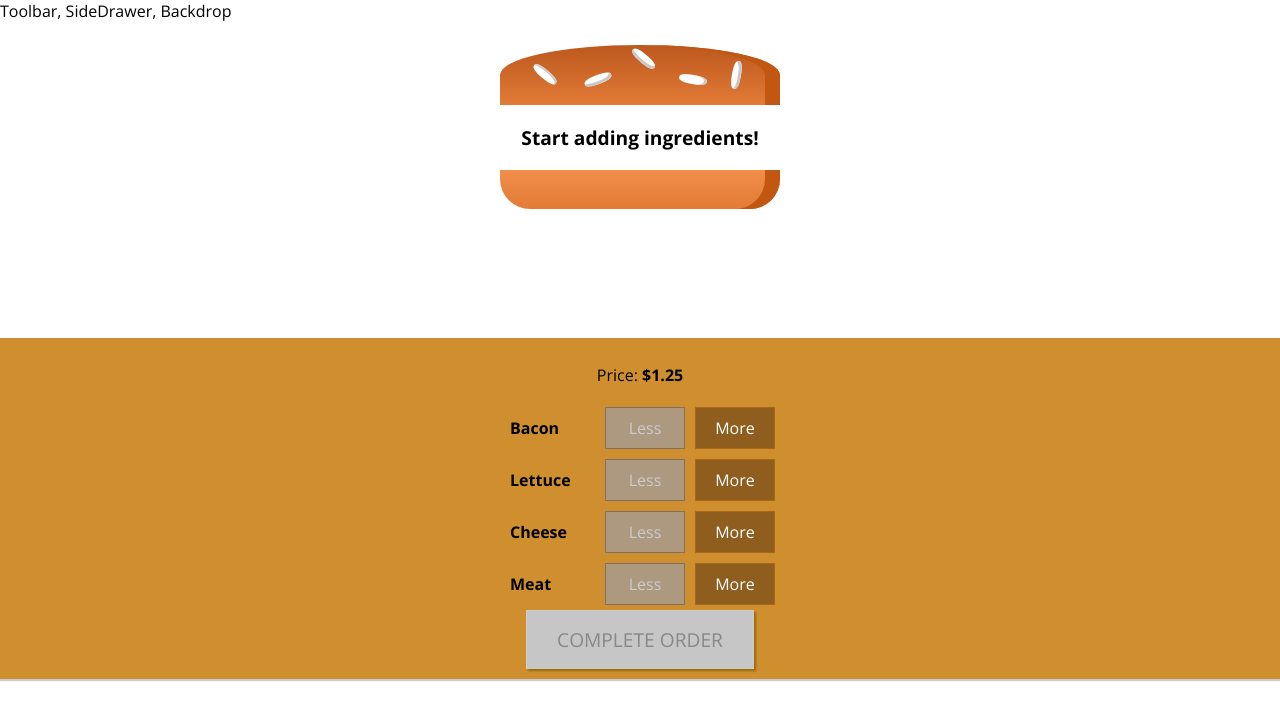
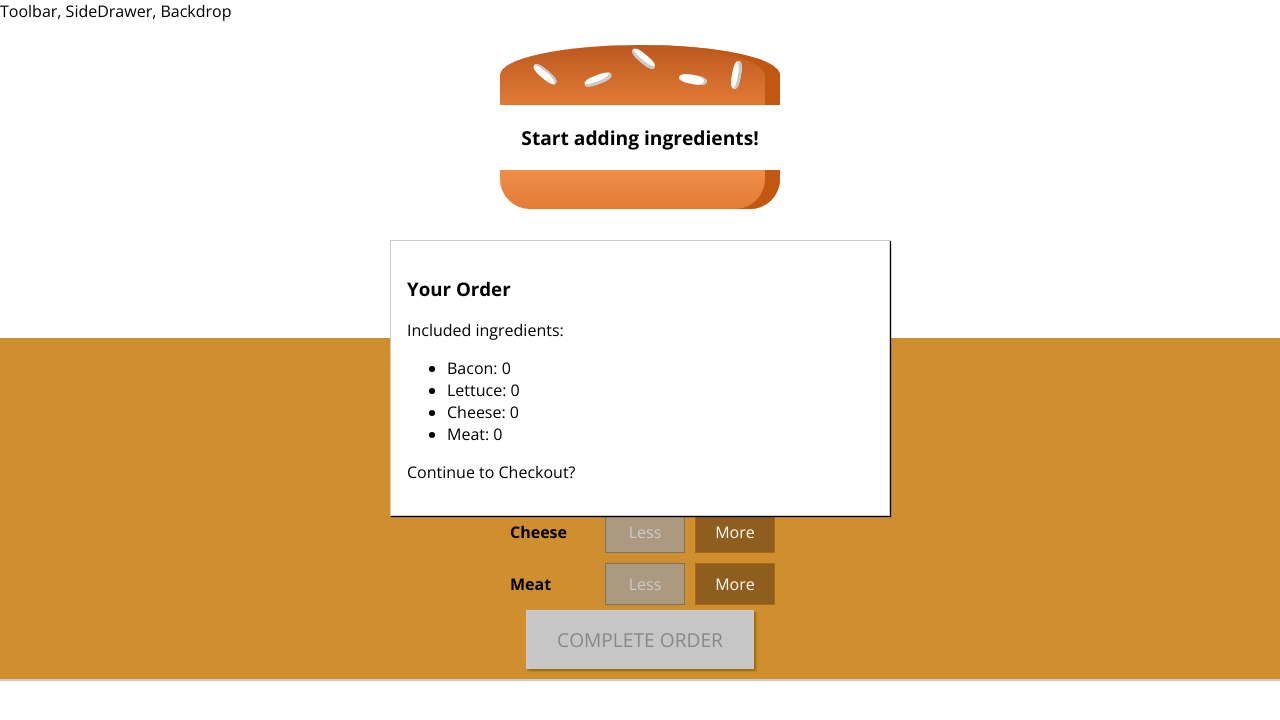
Before and after one commit to rdebeer1/burger-builder, a React app: page / in a window 1280 px wide. Shown: the top 720 px of the page. Built offline with nearby package versions, Linux system fonts and the light colour scheme.

Commit message:
creates Modal component/Modal.css & OrderSummary component

```diff
--- /dev/null
+++ b/src/components/Burger/OrderSummary/OrderSummary.js
@@ -0,0 +1,24 @@
+import React, { Fragment } from 'react';
+
+const orderSummary = (props) => {
+  const ingredientSummary = Object.keys(props.ingredients).map(igKey => {
+    return (
+      <li key={igKey}>
+        <span style={{textTransform: 'capitalize'}}>{igKey}</span>: {props.ingredients[igKey]}
+      </li>
+    );
+  });
+
+  return (
+    <Fragment>
+      <h3>Your Order</h3>
+      <p>Included ingredients:</p>
+      <ul>
+        {ingredientSummary}
+      </ul>
+      <p>Continue to Checkout?</p>
+    </Fragment>
+  );
+};
+
+export default orderSummary;
--- /dev/null
+++ b/src/components/UI/Modal/Modal.css
@@ -0,0 +1,20 @@
+.Modal {
+  position: fixed;
+  z-index: 500;
+  background-color: white;
+  width: 70%;
+  border: 1px solid #ccc;
+  box-shadow: 1px 1px 1px black;
+  padding: 16px;
+  left: 15%;
+  top: 30%;
+  box-sizing: border-box;
+  transition: all 0.3s ease-out;
+}
+
+@media (min-width: 600px) {
+  .Modal {
+    width: 500px;
+    left: calc(50% - 250px);
+  }
+}
--- /dev/null
+++ b/src/components/UI/Modal/Modal.js
@@ -0,0 +1,11 @@
+import React from 'react';
+
+import classes from './Modal.css';
+
+const modal = (props) => (
+  <div className={classes.Modal}>
+    {props.children}
+  </div>
+);
+
+export default modal;
--- a/src/containers/BurgerBuilder/BurgerBuilder.js
+++ b/src/containers/BurgerBuilder/BurgerBuilder.js
@@ -1,7 +1,9 @@
 import React, { Fragment, Component } from 'react';
 
-import Burger from '../../components/Burger/Burger'
+import Burger from '../../components/Burger/Burger';
 import BuildControls from '../../components/Burger/BuildControls/BuildControls';
+import Modal from '../../components/UI/Modal/Modal';
+import OrderSummary from '../../components/Burger/OrderSummary/OrderSummary'
 
 const INGREDIENT_PRICES = {
   bacon: 0.85,
@@ -79,6 +81,10 @@
     }
     return (
       <Fragment>
+        <Modal>
+          <OrderSummary
+            ingredients={this.state.ingredients} />
+        </Modal>
         <Burger ingredients={this.state.ingredients}/>
         <BuildControls
           ingredientAdded={this.addIngredientHandler}
```
Also changed, not shown: src/components/UI/Backdrop/Backdrop.js (added).
